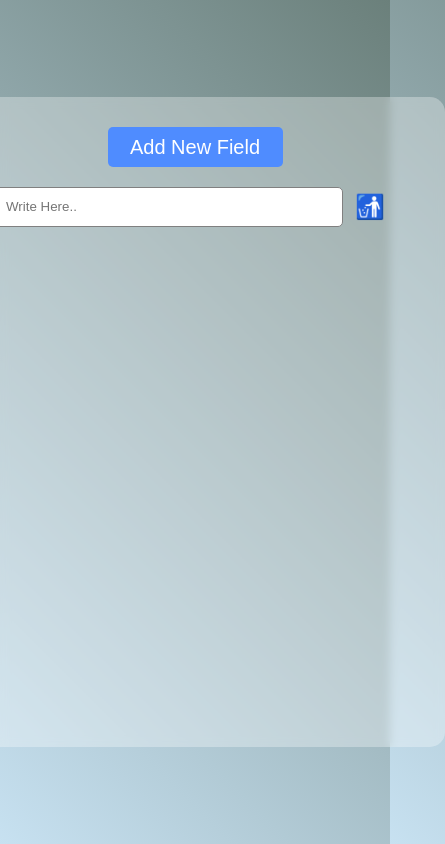
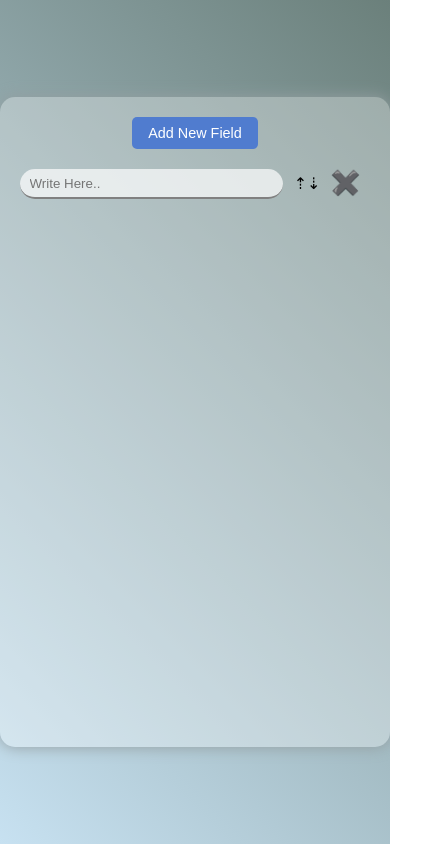
Before and after one commit to edenma5/Exersice3, a plain HTML site: page index.html in a window 390 px wide. Both pictures are taken after a click on the button "Add New Field". Shown: the whole page, 445 px wide, since content can reach past the window. Drawn offline with nearby package versions, Linux system fonts and the light colour scheme.

Commit message:
responsiv

```diff
--- a/main.js
+++ b/main.js
@@ -4,13 +4,45 @@ let addTodo = document.querySelector('.add_todo');
 let hiddenInput = document.querySelector('.hidden')
 let todoList = [];
 
+// const getDataFromLS = () => {
+//     if (!localStorage.getItem('data'))
+//         localStorage.setItem('data', JSON.stringify(['eden', 'maimon']))
+
+//     else {
+//         const data = JSON.parse(localStorage.getItem('data'));
+//         console.log(data);
+
+//         for (let i = 0; i < data.length; i++) {
+//             let newListBox = document.createElement('div');
+//             newListBox.className = 'item';
+//             newListBox.setAttribute('draggable', 'true');
+//             todo_wrapper.appendChild(newListBox);
+
+//             let newTodo_list = document.createElement('input');
+//             newTodo_list.className = 'input';
+//             newTodo_list.setAttribute('placeholder', 'Write Here..')
+//             newTodo_list.value = data[i];
+//             newListBox.appendChild(newTodo_list);
+
+//             let delete_todo = document.createElement('div');
+//             delete_todo.className = 'delete';
+//             delete_todo.innerHTML = '🚮';
+//             newListBox.appendChild(delete_todo);
+//             delete_todo.addEventListener('click', () => {
+//                 todo_wrapper.removeChild(newListBox);
+//                 data.splice(i, 1)
+//                 localStorage.setItem('data', JSON.stringify(data))
+//             })
+
+//         }
+//         return data;
+//     }
+// }
+// getDataFromLS()
+
+
+
 addTodo.addEventListener('click', () => {
-    // if (localStorage.getItem('data') == null)
-    //     localStorage.setItem('data', '[]');
-    // todoList = JSON.parse(localStorage.getItem('data'));
-    // todoList.push(newTodo.value);
-    // localStorage.setItem('data', JSON.stringify(todoList));
-
     //יצירת אלמנטים
     let newListBox = document.createElement('div');
     newListBox.className = 'item';
@@ -20,6 +52,7 @@ addTodo.addEventListener('click', () => {
     let newTodo_list = document.createElement('input');
     newTodo_list.className = 'input';
     newTodo_list.setAttribute('placeholder', 'Write Here..')
+
     newListBox.appendChild(newTodo_list);
 
     //לולאה על כל פילד לצורך מחיקה
@@ -27,12 +60,13 @@ addTodo.addEventListener('click', () => {
     for (let i = 0; i < item.length; i++) {
         let delete_todo = document.createElement('div');
         delete_todo.className = 'delete';
-        delete_todo.innerHTML = '🚮';
+        delete_todo.innerHTML = '✖️';
         newListBox.appendChild(delete_todo);
         delete_todo.addEventListener('click', () => {
             todo_wrapper.removeChild(item[i]);
         })
     }
+
 
     //Drag And Drop Functionality
     item.forEach(item => {
--- a/style.css
+++ b/style.css
@@ -27,7 +27,7 @@ body {
     height: 650px;
     padding: 20px 0;
     background-color: #ffffff50;
-    backdrop-filter: blur(5px);
+    box-shadow: 0 0 15px rgb(147, 158, 161);
     border-radius: 15px;
     display: flex;
     flex-direction: column;
@@ -51,22 +51,14 @@ body {
     background-color: rgb(107, 128, 123);
 }
 
-/* .todo_name {
-    width: 80%;
-    height: 40px;
-    border-radius: 5px;
-    padding-left: 20px;
-} */
-
 .add_todo {
-    width: 35%;
+    padding: .5rem 1rem;
     margin: 10px 0;
-    height: 40px;
-    background-color: rgb(79, 140, 255);
+    background-color: rgb(80, 124, 207);
     color: #fff;
-    font-size: 20px;
+    font-size: 1.2em;
     cursor: pointer;
-    transition: .2s;
+    transition: all .2s ease-in-out;
     border-radius: 5px;
 }
 
@@ -75,21 +67,29 @@ body {
 }
 
 .item {
-    width: 87%;
-    height: 40px;
-    background-color: #fff;
+    width: 80%;
+    height: 30px;
+    background-color: rgba(255, 255, 255, 0.692);
     margin: 10px 0;
     display: flex;
     align-items: center;
     padding-left: 10px;
-    border-radius: 5px;
-    border: 1px solid grey;
+    border-radius: 15px;
+    border-bottom: 2px solid grey;
     cursor: move;
 }
 
 .item .input {
-    width: 80%;
-    height: 85%;
+    width: 100%;
+    height: 100%;
+    background-color: transparent;
+}
+
+.item::after {
+    content: '⇡⇣';
+    position: absolute;
+    right: 50px;
+    cursor: pointer;
 }
 
 .delete {
@@ -100,5 +100,28 @@ body {
 }
 
 .item.dragging {
-    opacity: .5;
+    opacity: .2;
 }
+
+@media screen and (max-width: 500px) {
+    .todo_wrapp {
+        width: 100%;
+        padding: 10px 0;
+    }
+
+    .wrapper {
+        position: relative;
+        width: 90%;
+    }
+
+    .add_todo {
+        font-size: .9em;
+    }
+
+    .item {
+        width: 75%;
+        height: 30px;
+        margin: 10px 0;
+        padding-left: 10px;
+    }
+}
```
Also changed, not shown: index.html (+0 -1 lines), 1 other file.
